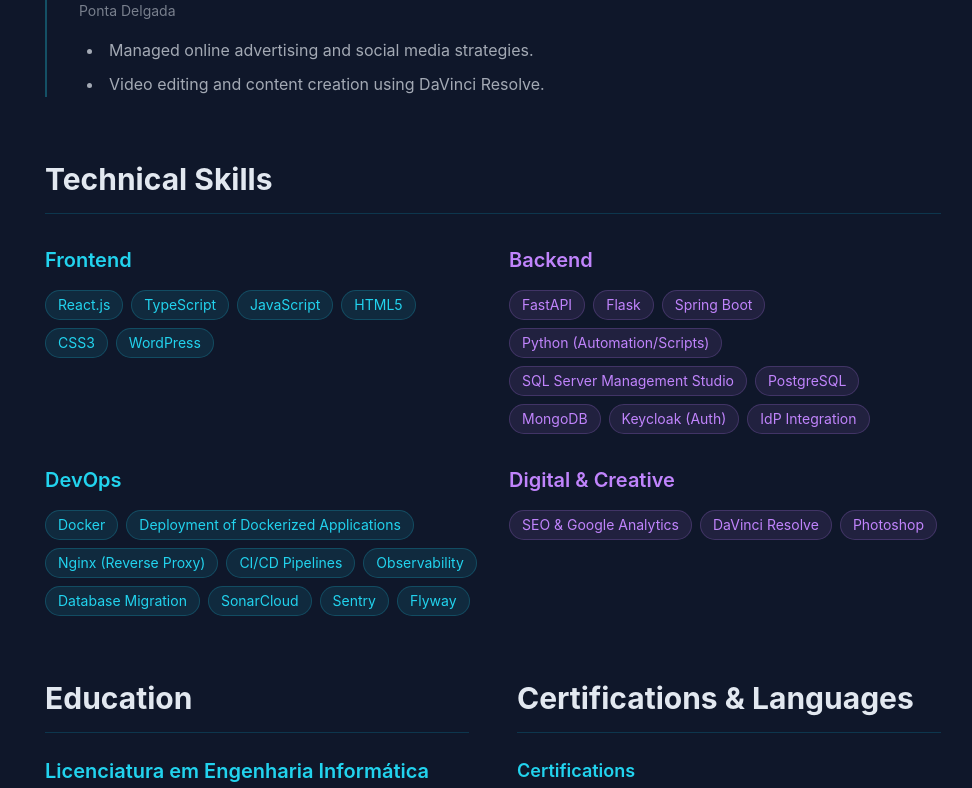
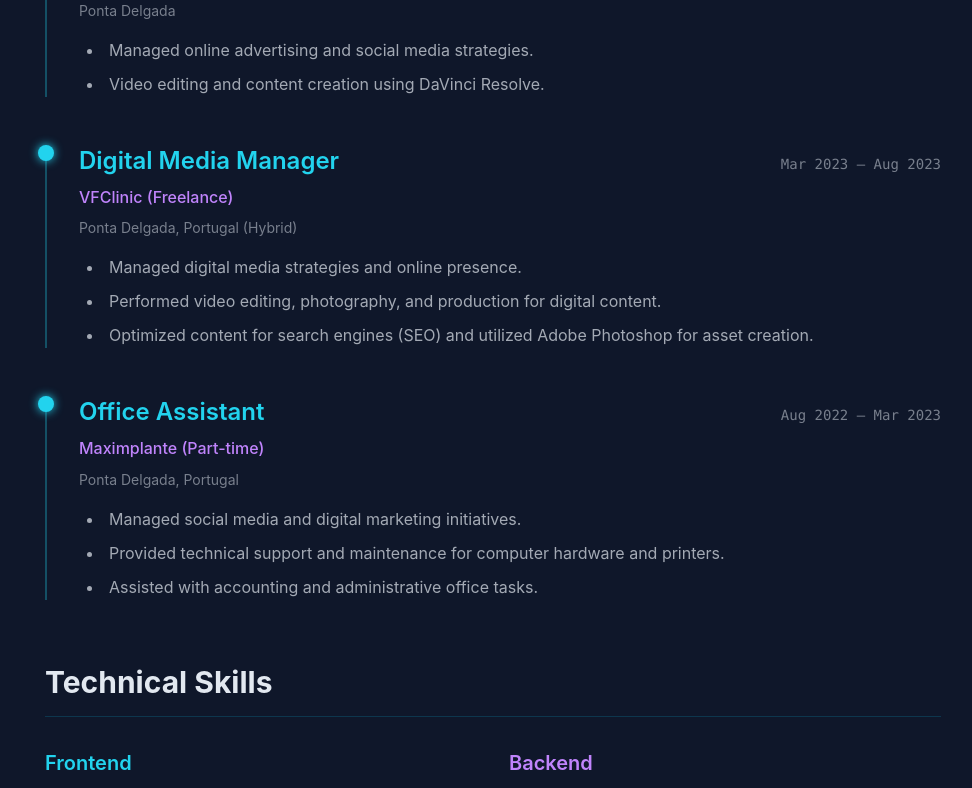
Before and after one commit to Goncsal/portfolio, a React (Vite) app: page /about in a window 1280 px wide. Shown: the part 1283-2071 px from the top of the page, without its empty margins (147-1119 px from the left). Built offline with nearby package versions, Linux system fonts and the light colour scheme.

Commit message:
added more work experience iforgor

```diff
--- a/src/pages/About.tsx
+++ b/src/pages/About.tsx
@@ -40,6 +40,28 @@ const About = () => {
             highlights: [
                 'Managed online advertising and social media strategies.',
                 'Video editing and content creation using DaVinci Resolve.'
+            ]
+        },
+        {
+            title: 'Digital Media Manager',
+            company: 'VFClinic (Freelance)',
+            period: 'Mar 2023 – Aug 2023',
+            location: 'Ponta Delgada, Portugal (Hybrid)',
+            highlights: [
+                'Managed digital media strategies and online presence.',
+                'Performed video editing, photography, and production for digital content.',
+                'Optimized content for search engines (SEO) and utilized Adobe Photoshop for asset creation.'
+            ]
+        },
+        {
+            title: 'Office Assistant',
+            company: 'Maximplante (Part-time)',
+            period: 'Aug 2022 – Mar 2023',
+            location: 'Ponta Delgada, Portugal',
+            highlights: [
+                'Managed social media and digital marketing initiatives.',
+                'Provided technical support and maintenance for computer hardware and printers.',
+                'Assisted with accounting and administrative office tasks.'
             ]
         }
     ]
```
